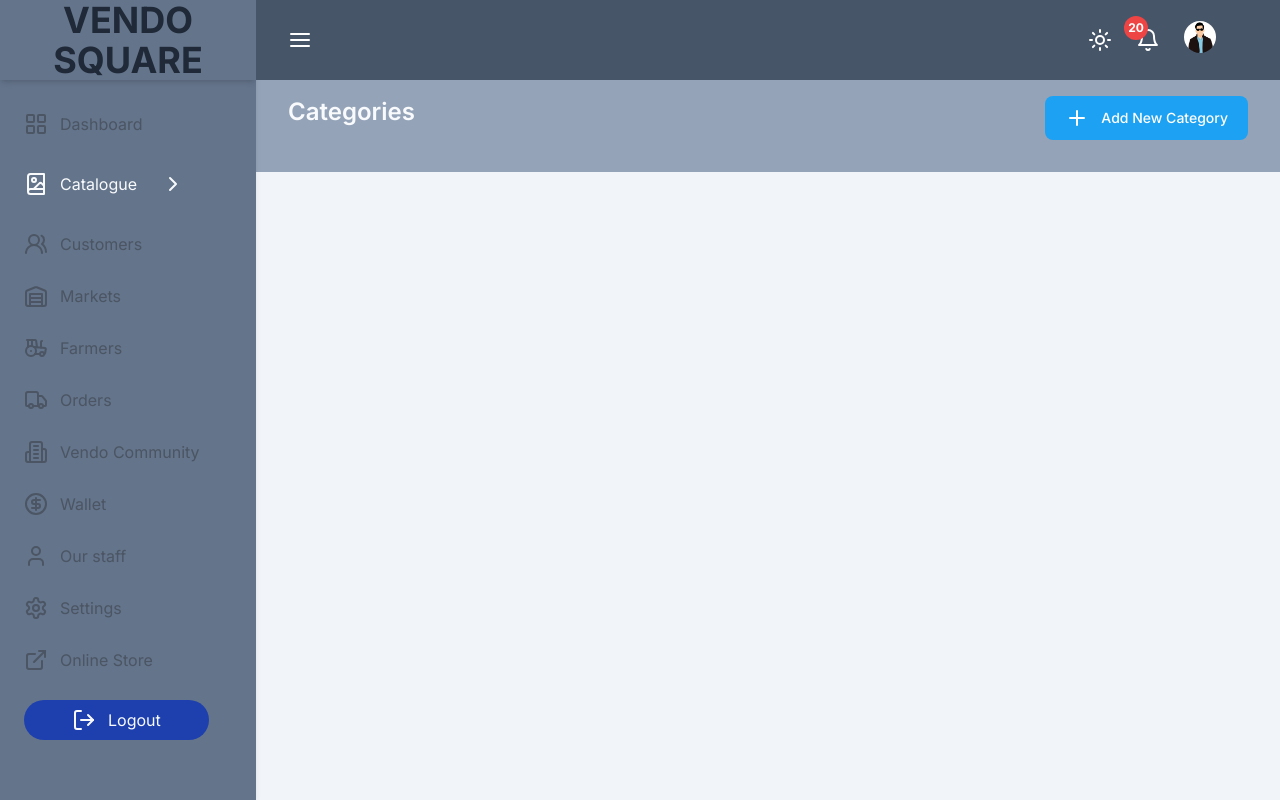
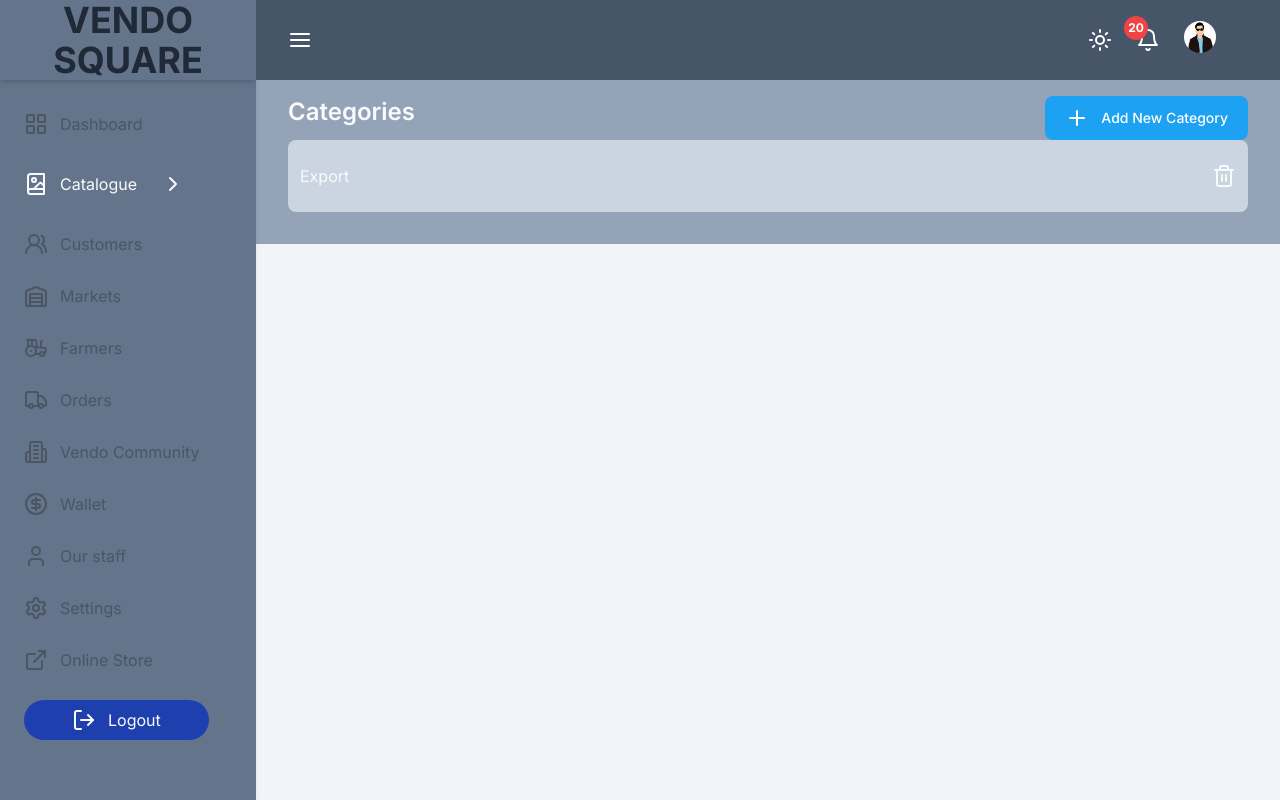
Before and after one commit to skazimhasani/Vendo-Square, a Next.js app: page /dashboard/categories in a window 1280 px wide. Built offline with nearby package versions, Linux system fonts and the light colour scheme.

Commit message:
Category Buttons Build Start

```diff
--- a/app/(back-office)/dashboard/(catalogue)/categories/page.jsx
+++ b/app/(back-office)/dashboard/(catalogue)/categories/page.jsx
@@ -1,5 +1,6 @@
 import React from "react";
 import PageHeader from "../../../../../components/backoffice/pageheader";
+import { Trash2 } from "lucide-react";
 export default function CategoriesPage() {
   return (
     <div>
@@ -11,6 +12,12 @@
       />
       {/*Table Actions*/}
       {/*Export || Search || Bulk Action*/}
+      <div className="flex px-3 justify-between py-6 bg-slate-300 rounded-lg">
+        <button>Export</button>
+        <button>
+          <Trash2 />
+        </button>
+      </div>
     </div>
   );
 }
```
